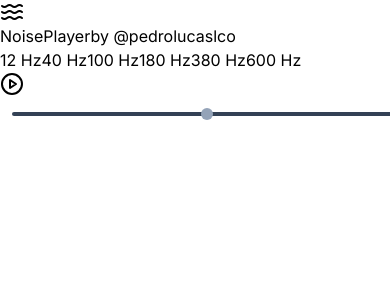
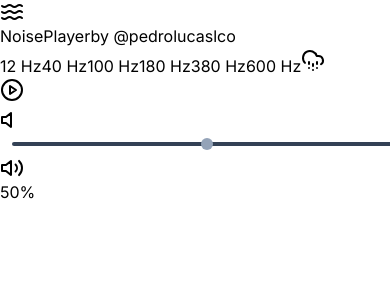
Before and after one commit to pedrolucaslcosta/NoisePlayer, a React (Vite) app: page / in a window 390 px wide. Shown: the top 300 px of the page. Built offline with nearby package versions, Linux system fonts and the light colour scheme.

Commit message:
Responsiveness, UI improvements and Rain Sound

```diff
--- a/index.html
+++ b/index.html
@@ -1,13 +1,28 @@
 <!DOCTYPE html>
 <html lang="en">
+
 <head>
   <meta charset="UTF-8" />
-    <link rel="icon" type="image/svg+xml" href="public/waves.svg" />
+  <link rel="icon" type="image/svg+xml" href="waves.svg" />
   <meta name="viewport" content="width=device-width, initial-scale=1.0" />
+
+  <!-- Google tag (gtag.js) -->
+  <script async src="https://www.googletagmanager.com/gtag/js?id=G-EE04F4JEGY"></script>
+  <script>
+    window.dataLayer = window.dataLayer || [];
+    function gtag() { dataLayer.push(arguments); }
+    gtag('js', new Date());
+
+    gtag('config', 'G-EE04F4JEGY');
+  </script>
+
+
   <title>NoisePlayer • by @pedrolucaslco</title>
 </head>
+
 <body id="bg-black text-neutral-100">
   <div id="root"></div>
   <script type="module" src="/src/main.jsx"></script>
 </body>
+
 </html>
--- a/src/App.jsx
+++ b/src/App.jsx
@@ -1,7 +1,7 @@
-import { useState, useEffect } from 'react'
+import React, { useState, useEffect } from 'react'
 import './App.css'
 import * as Tone from 'tone';
-import { PauseIcon, PlayCircle, WavesIcon } from 'lucide-react';
+import { CloudHail, PauseIcon, PlayCircle, Volume, Volume2, WavesIcon } from 'lucide-react';
 
 
 function App() {
@@ -13,6 +13,7 @@ function App() {
   const [noise, setNoise] = useState(null);
   const [filter, setFilter] = useState(null);
   const [gainNode, setGainNode] = useState(null);
+  const [isPlayingRain, setIsPlayingRain] = useState(false);
 
   useEffect(() => {
 
@@ -49,7 +50,6 @@ function App() {
       noise.stop();
     }
     setIsPlaying(!isPlaying);
-
     setIsAnimateMusic(!isAnimateMusic);
   };
 
@@ -59,6 +59,13 @@ function App() {
     if (gainNode) {
       gainNode.gain.value = newVolume;
     }
+    setIsAnimateMusic(false);
+    setIsPlaying(false);
+    setTimeout('', 1000);
+    setIsAnimateMusic(true);
+    setIsPlaying(true);
+    noise.start();
+
   };
 
   const handleFrequencyChange = (e) => {
@@ -71,6 +78,27 @@ function App() {
     setIsAnimateMusic(false);
     setIsPlaying(false);
     // handlePlayPause();
+  };
+
+  const audioRef = React.createRef();
+  const audioUrl = 'public/sounds/rain.ogg';
+
+  const handlePlayRain = () => {
+    const audio = audioRef.current;
+
+    if (isPlayingRain) {
+      audio.pause();
+    } else {
+      audio.play();
+    }
+
+    setIsPlayingRain(!isPlayingRain);
+  }
+
+  const handleEnd = () => {
+    const audio = audioRef.current;
+    audio.currentTime = 0;
+    audio.play();
   };
 
 
@@ -88,9 +116,9 @@ function App() {
       </div>
     </div>
 
-    <div className='bg-slate-900 mouse-effect z-50 text-neutral-100 h-screen w-screen flex justify-center items-center flex-col gap-4'>
+    <div className='p-4 bg-slate-900 mouse-effect z-50 text-neutral-100 h-screen w-screen flex justify-center items-center flex-col gap-4'>
 
-      <div className='p-6 bg-slate-800 rounded-lg z-50 flex flex-col gap-2 items-center font-medium'>
+      <div className='w-full md:w-auto lg:w-auto p-6 bg-slate-800 rounded-lg z-50 flex flex-col gap-2 items-center font-medium'>
         <span className='flex gap-2'>
         <WavesIcon className='hover:text-cyan-500 hover:animate-spin'/> NoisePlayer
         </span>
@@ -99,46 +127,51 @@ function App() {
         </span>
       </div>
 
-      <div className='p-6 bg-slate-800 rounded-lg z-50 flex gap-2 items-center'>
+      {/* FREQUENCY DIV */}
+      <div className=' p-6 bg-slate-800 rounded-lg z-50 flex flex-wrap justify-start gap-2 items-center'>
 
-
-
-      {/* <label htmlFor="volume">Volume: {volume*100}%</label>
-      <input
-        type="range"
-        id="volume"
-        min="0"
-        max="1"
-        step="0.01"
-        value={volume}
-        onChange={handleVolumeChange}
-        className='bg-neutral-100'
-      />
-      <label htmlFor="frequency">Frequency: {frequency} Hz</label>
-      <input
-        type="range"
-        id="frequency"
-        min="4"
-        max="1000"
-        step="1"
-        value={frequency}
-        onChange={handleFrequencyChange}
-
-      /> */}
-      <button className='py-1 px-2 transition-all duration-300 bg-slate-700 border border-slate-700 hover:border-slate-600 rounded-md' onClick={handleFrequencyChange} value={12}> 12   Hz</button>
-      <button className='py-1 px-2 transition-all duration-300 bg-slate-700 border border-slate-700 hover:border-slate-600 rounded-md' onClick={handleFrequencyChange} value={40}> 40   Hz</button>
-      <button className='py-1 px-2 transition-all duration-300 bg-slate-700 border border-slate-700 hover:border-slate-600 rounded-md' onClick={handleFrequencyChange} value={100}> 100 Hz</button>
-      <button className='py-1 px-2 transition-all duration-300 bg-slate-700 border border-slate-700 hover:border-slate-600 rounded-md' onClick={handleFrequencyChange} value={180}> 180 Hz</button>
-      <button className='py-1 px-2 transition-all duration-300 bg-slate-700 border border-slate-700 hover:border-slate-600 rounded-md' onClick={handleFrequencyChange} value={380}> 380 Hz</button>
-      <button className='py-1 px-2 transition-all duration-300 bg-slate-700 border border-slate-700 hover:border-slate-600 rounded-md' onClick={handleFrequencyChange} value={600}> 600 Hz</button>
+      <button className={frequency == 12 ?
+      'w-full lg:w-auto flex items-center justify-center p-4 lg:py-1 lg:px-2 transition-all duration-300 bg-slate-600 border border-slate-700 hover:border-slate-600 rounded-md' :
+      'w-full lg:w-auto flex items-center justify-center p-4 lg:py-1 lg:px-2 transition-all duration-300 bg-slate-700 border border-slate-700 hover:border-slate-600 rounded-md'
+      } onClick={handleFrequencyChange} value={12}> 12   Hz</button>
+      <button className={frequency == 40 ?
+      'w-full lg:w-auto flex items-center justify-center p-4 lg:py-1 lg:px-2 transition-all duration-300 bg-slate-600 border border-slate-700 hover:border-slate-600 rounded-md' :
+      'w-full lg:w-auto flex items-center justify-center p-4 lg:py-1 lg:px-2 transition-all duration-300 bg-slate-700 border border-slate-700 hover:border-slate-600 rounded-md'
+      } onClick={handleFrequencyChange} value={40}> 40   Hz</button>
+      <button className={frequency == 100 ?
+      'w-full lg:w-auto flex items-center justify-center p-4 lg:py-1 lg:px-2 transition-all duration-300 bg-slate-600 border border-slate-700 hover:border-slate-600 rounded-md' :
+      'w-full lg:w-auto flex items-center justify-center p-4 lg:py-1 lg:px-2 transition-all duration-300 bg-slate-700 border border-slate-700 hover:border-slate-600 rounded-md'
+      } onClick={handleFrequencyChange} value={100}> 100 Hz</button>
+      <button className={frequency == 180 ?
+      'w-full lg:w-auto flex items-center justify-center p-4 lg:py-1 lg:px-2 transition-all duration-300 bg-slate-600 border border-slate-700 hover:border-slate-600 rounded-md' :
+      'w-full lg:w-auto flex items-center justify-center p-4 lg:py-1 lg:px-2 transition-all duration-300 bg-slate-700 border border-slate-700 hover:border-slate-600 rounded-md'
+      } onClick={handleFrequencyChange} value={180}> 180 Hz</button>
+      <button className={frequency == 380 ?
+      'w-full lg:w-auto flex items-center justify-center p-4 lg:py-1 lg:px-2 transition-all duration-300 bg-slate-600 border border-slate-700 hover:border-slate-600 rounded-md' :
+      'w-full lg:w-auto flex items-center justify-center p-4 lg:py-1 lg:px-2 transition-all duration-300 bg-slate-700 border border-slate-700 hover:border-slate-600 rounded-md'
+      } onClick={handleFrequencyChange} value={380}> 380 Hz</button>
+      <button className={frequency == 600 ?
+      'w-full lg:w-auto flex items-center justify-center p-4 lg:py-1 lg:px-2 transition-all duration-300 bg-slate-600 border border-slate-700 hover:border-slate-600 rounded-md' :
+      'w-full lg:w-auto flex items-center justify-center p-4 lg:py-1 lg:px-2 transition-all duration-300 bg-slate-700 border border-slate-700 hover:border-slate-600 rounded-md'
+      } onClick={handleFrequencyChange} value={600}> 600 Hz</button>
+      <button className={isPlayingRain ?
+      'w-full lg:w-auto flex items-center justify-center p-4 lg:py-1 lg:px-2 transition-all duration-300 bg-slate-600 border border-slate-700 hover:border-slate-600 rounded-md' :
+      'w-full lg:w-auto flex items-center justify-center p-4 lg:py-1 lg:px-2 transition-all duration-300 bg-slate-700 border border-slate-700 hover:border-slate-600 rounded-md'
+      } onClick={handlePlayRain} value={600}><CloudHail/></button>
       {/* 90,380, 180 */}
       </div>
-      <div className='p-6 bg-slate-800 rounded-lg z-50 flex gap-2 items-center'>
+
+    <div className='w-full md:w-auto lg:w-auto flex justify-center items-center gap-4'>
+
+      <div className='p-6 bg-slate-800 rounded-lg z-50 inline-flex gap-2 items-center'>
         <button onClick={handlePlayPause}
           className='bg-slate-400 rounded-full p-2 font-medium text-slate-800'>
           {isPlaying ? <PauseIcon/> : <PlayCircle />}
         </button>
-      {/* <label htmlFor="volume">Volume: {volume*100}%</label> */}
+      </div>
+
+      <div className='w-full lg:w-auto px-6 h-full bg-slate-800 rounded-lg z-50 inline-flex gap-2 items-center'>
+        <Volume/>
         <input
           type="range"
           id="volume"
@@ -148,9 +181,15 @@ function App() {
           value={volume}
           onChange={handleVolumeChange}
         />
-
-
+        <Volume2/>
+        {volume*100}%
       </div>
+      </div>
+      <audio
+        src={audioUrl}
+        ref={audioRef}
+        onEnded={handleEnd}
+      />
     </div>
     </>
   )
```
Also changed, not shown: 1 other file (tests, documents, lock files or other folders). Lines whose indentation alone changed are shown as unchanged.
